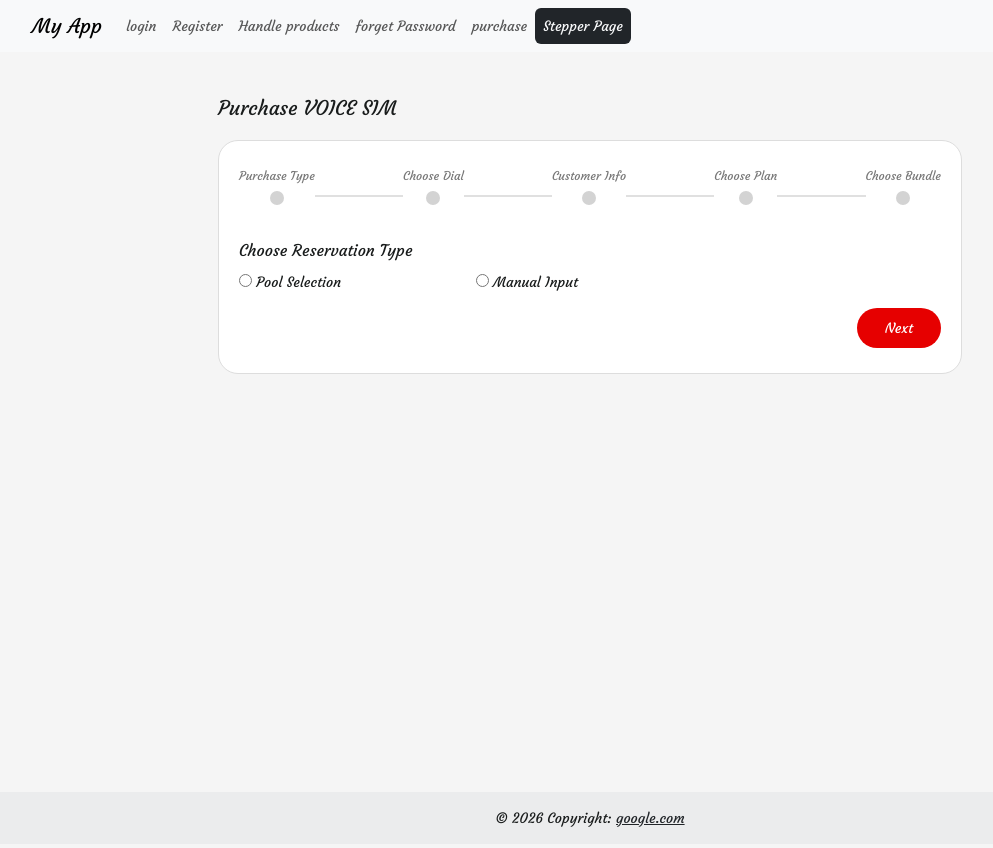
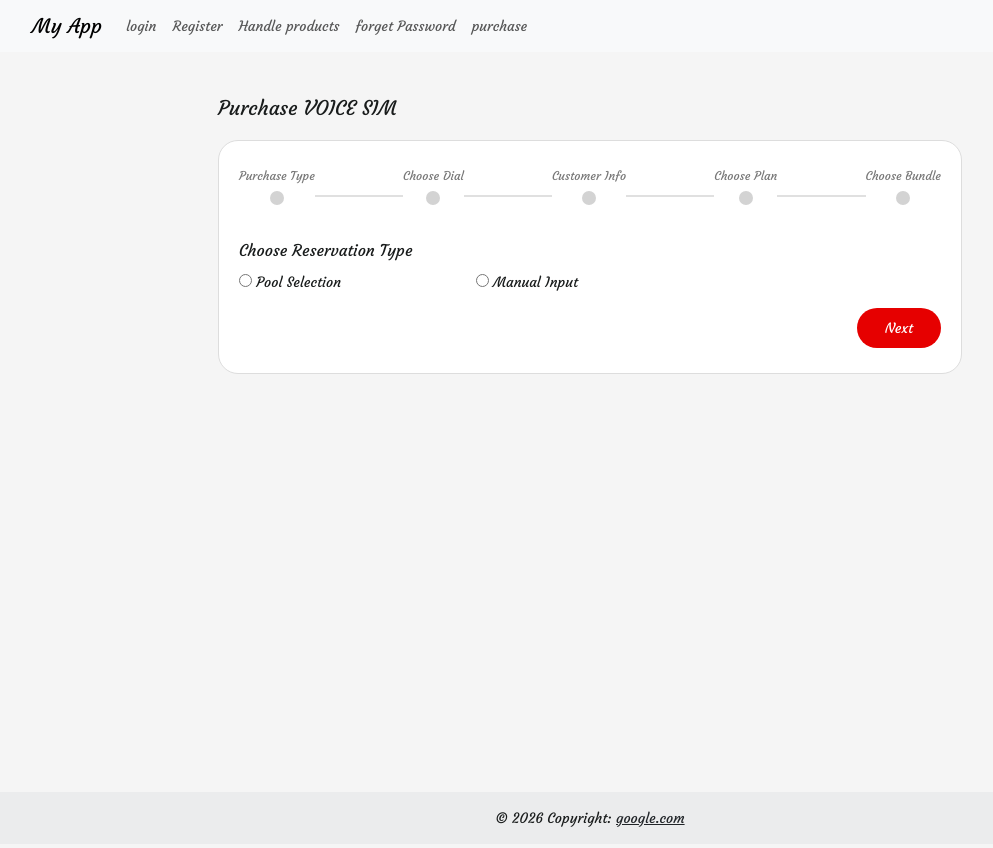
Before and after one commit to hebataha/my-angular-app, an Angular app: page /productStepper in a window 1280 px wide. Shown: the whole page, without its empty margins (50-1043 px from the left). Built offline with nearby package versions, Linux system fonts and the light colour scheme.

Commit message:
remove link from nav

```diff
--- a/src/app/product-type-stepper/product-type-stepper/product-type-stepper.ts
+++ b/src/app/product-type-stepper/product-type-stepper/product-type-stepper.ts
@@ -1,10 +1,9 @@
 import { Component } from '@angular/core';
 import { servicePopup } from '../../shared/popup/service-popup';
 import { ProductType } from '../../shared/enums/product-type';
-import { JsonPipe } from '@angular/common';
 @Component({
   selector: 'app-product-type-stepper',
-  imports: [JsonPipe],
+  imports: [],
   templateUrl: './product-type-stepper.html',
   styleUrl: './product-type-stepper.scss',
 })
@@ -16,4 +15,5 @@
     this._servicePopup.popupNumber.subscribe((val) => this.stepNum = val)
   }
 
+
 }
--- a/src/app/shared/header/header.html
+++ b/src/app/shared/header/header.html
@@ -45,9 +45,9 @@
                 <li class="nav-item">
                     <a class="nav-link" routerLinkActive=" bg-dark text-light rounded-2" (click)="togglePopup()">purchase</a>
                 </li>
-                   <li class="nav-item">
+                   <!-- <li class="nav-item">
                     <a class="nav-link" routerLink="/productStepper" routerLinkActive=" bg-dark text-light rounded-2">Stepper Page</a>
-                </li>
+                </li> -->
 
             </ul>
         </div>
--- a/src/app/shared/popup/product-popup/product-popup.html
+++ b/src/app/shared/popup/product-popup/product-popup.html
@@ -12,7 +12,6 @@
         <div class="product-options">
 
           <label class="product-card" (click)= "numberFun(1)">
-
             <div class="left" >
               <div class="icon">
                 <i class="bi bi-phone"></i>
--- a/src/app/shared/popup/product-popup/product-popup.ts
+++ b/src/app/shared/popup/product-popup/product-popup.ts
@@ -23,6 +23,5 @@
    console.log(this._servicePopup.popupNumber.value);
     return this._servicePopup.changePopupNumber(num)
 
-
   }
 }
```
